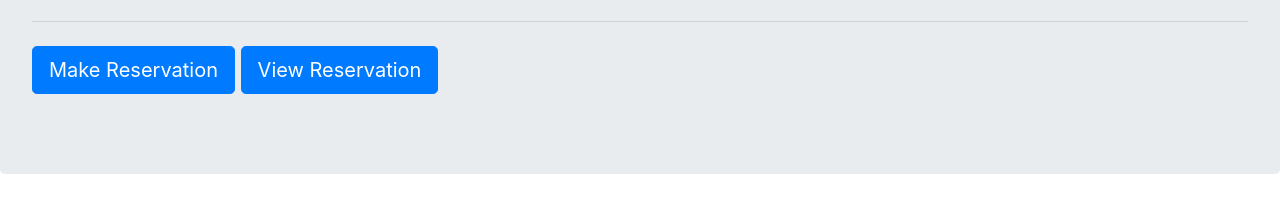
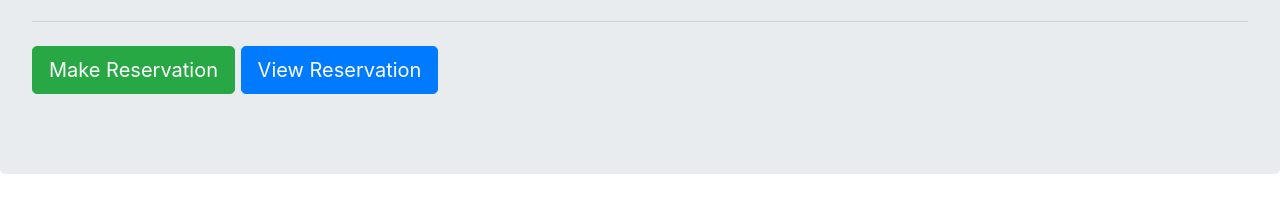
Before and after one commit to brainchomper/hot-rest, a plain HTML site: page index.html in a window 1280 px wide. Shown: the part 172-384 px from the top of the page. Drawn offline with nearby package versions, Linux system fonts and the light colour scheme.

Commit message:
front end basics

```diff
--- a/index.html
+++ b/index.html
@@ -14,7 +14,7 @@
 		<p class="lead">Make or View Reservations</p>
 		<hr class="my-4">
 		<p class="lead">
-			<a class="btn btn-primary btn-lg" id="makeResBtn" href="#" role="button">Make Reservation</a>
+			<a class="btn btn-success btn-lg" id="makeResBtn" href="#" role="button">Make Reservation</a>
 			<a class="btn btn-primary btn-lg" id="viewRes" href="#" role="button">View Reservation</a>
 		</p>
 	</div>
```
